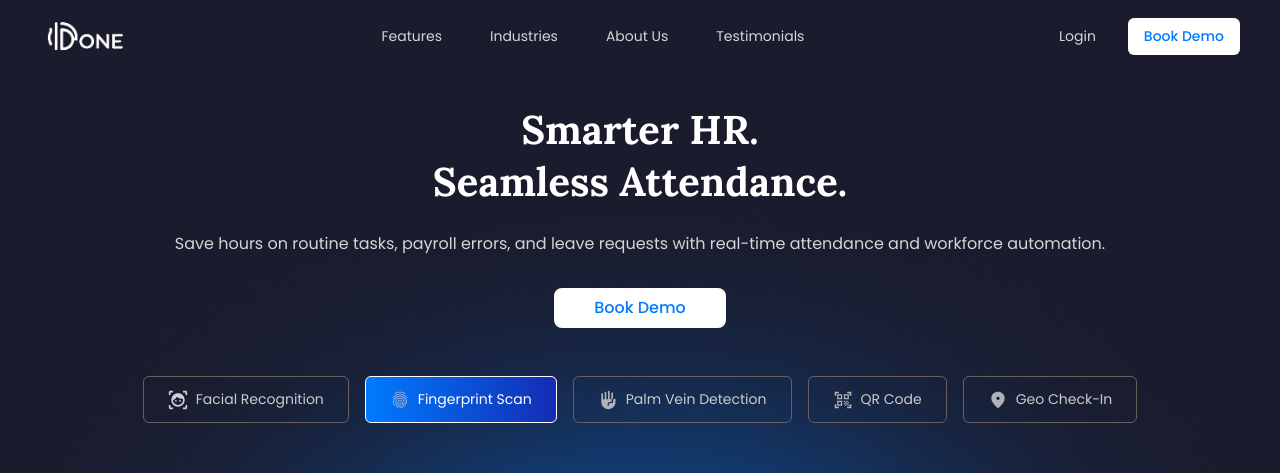
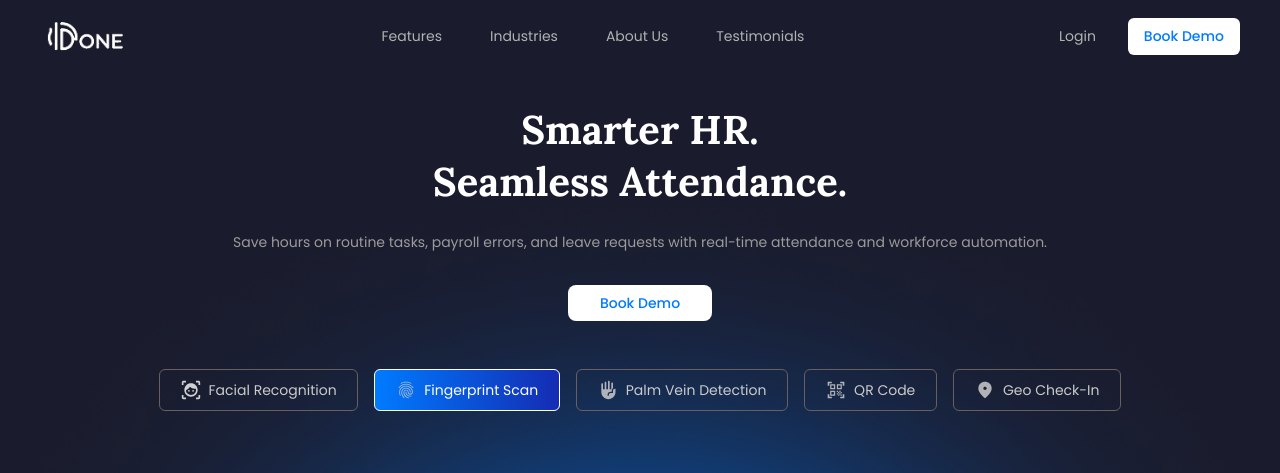
Before and after one commit to nehamadheshiya/idone, a React (Vite) app: page / in a window 1280 px wide. Shown: the top 473 px of the page. Built offline with nearby package versions, Linux system fonts and the light colour scheme.

Commit message:
navbar color fix

```diff
--- a/src/components/Navbar.jsx
+++ b/src/components/Navbar.jsx
@@ -104,7 +104,7 @@ export default function Navbar() {
           <p className="hero-subtitle font-['poppins']">
             Save hours on routine tasks, payroll errors, and leave requests with real-time attendance and workforce automation.
           </p>
-          <button className="hero-button font-[poppins]">Book Demo</button>
+          <button className="hero-button font-[poppins] text-sm font-medium">Book Demo</button>
         </div>
 
         <div className="method-buttons">
--- a/src/css/heroSection.css
+++ b/src/css/heroSection.css
@@ -16,8 +16,24 @@
   z-index: 9999;
 }
 
-.navbar.fixed{
-    background: linear-gradient(to bottom, #1b1d2e, #191e33);
+.navbar.fixed {
+  background: white;
+
+  .logo {
+    filter: invert();
+  }
+
+  .nav-links {
+    color: #000;
+  }
+
+  .nav-actions a {
+    color: #000;
+  }
+  .nav-actions .demo-button {
+    background-color: #007bff;
+    color: white;
+  }
 }
 
 .navbar-inner {
@@ -26,7 +42,7 @@
   display: flex;
   justify-content: space-between;
   align-items: center;
-  color: #d5d5d5;
+  color: #b2b2b2;
 }
 
 .logo img {
@@ -111,8 +127,8 @@
 
 .hero-subtitle {
   margin-top: 1.5rem;
-  color: #d5d5d5;
-  font-size: 1rem;
+  color: #9c9a9a;
+  font-size: 14px;
   padding: 0 0rem;
 }
 
@@ -120,9 +136,9 @@
   margin-top: 2rem;
   background-color: white;
   color: #007bff;
-  padding: 0.5rem 2.5rem;
+  padding: 0.5rem 2rem;
   border-radius: 0.5rem;
-  font-weight: 500;
+  /* font-weight: 400; */
   transition: all 0.3s ease;
 }
 
@@ -146,7 +162,7 @@
   display: flex;
   align-items: center;
   gap: 0.5rem;
-  padding: 0.75rem 1.5rem;
+  padding: 0.6rem 1.3rem;
   border: 1px solid #686060;
   border-radius: 6px;
   font-size: 0.875rem;
@@ -195,7 +211,6 @@
     width: 100%;
     position: relative;
     transition: all 0.3s ease-in-out;
-
   }
 
   /* Fixed navbar after scroll */
@@ -267,10 +282,9 @@
     width: 80%;
   }
 
-
-.hero-video {
+  .hero-video {
     width: fit-content;
     max-width: 100%;
     height: auto;
+  }
 }
-}
```
